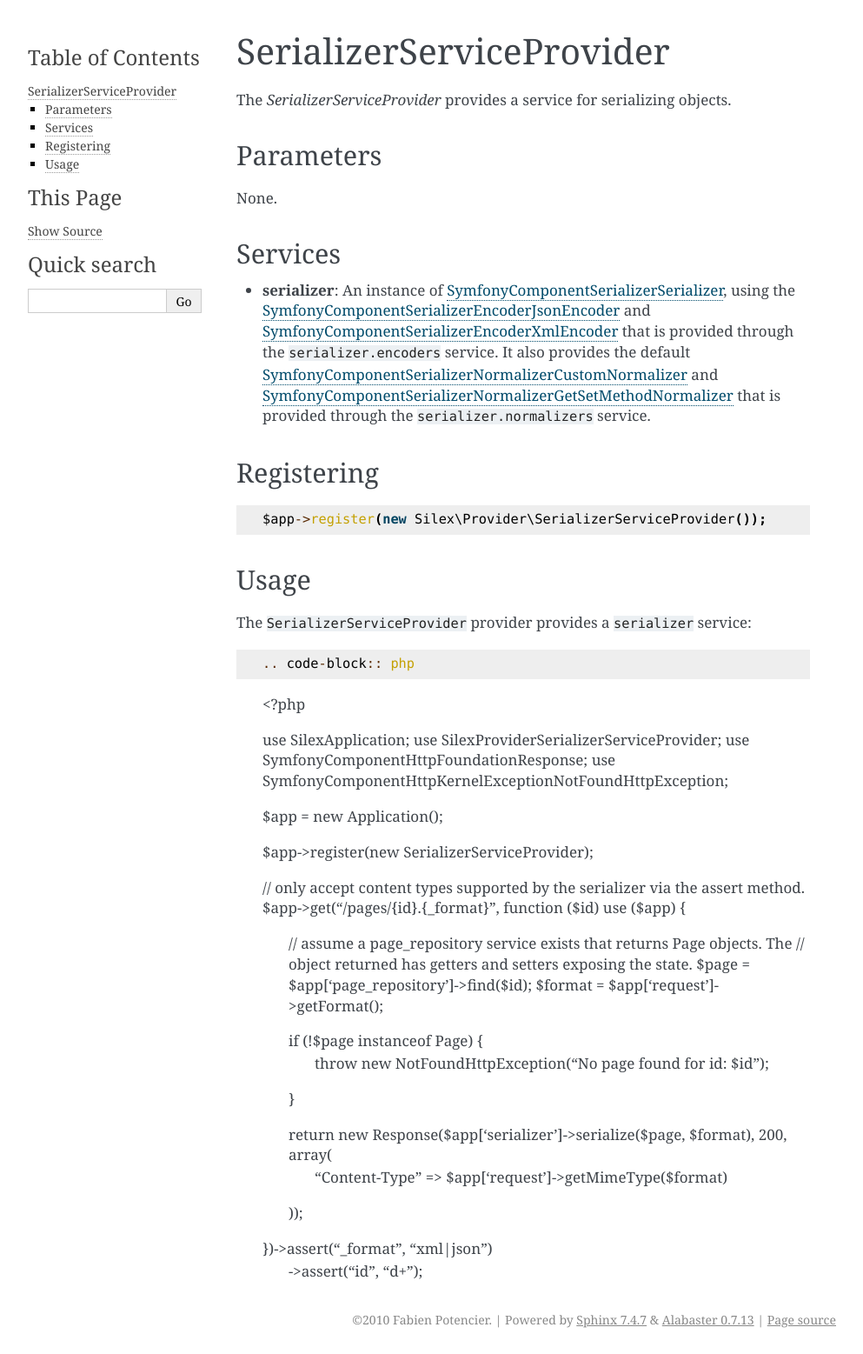
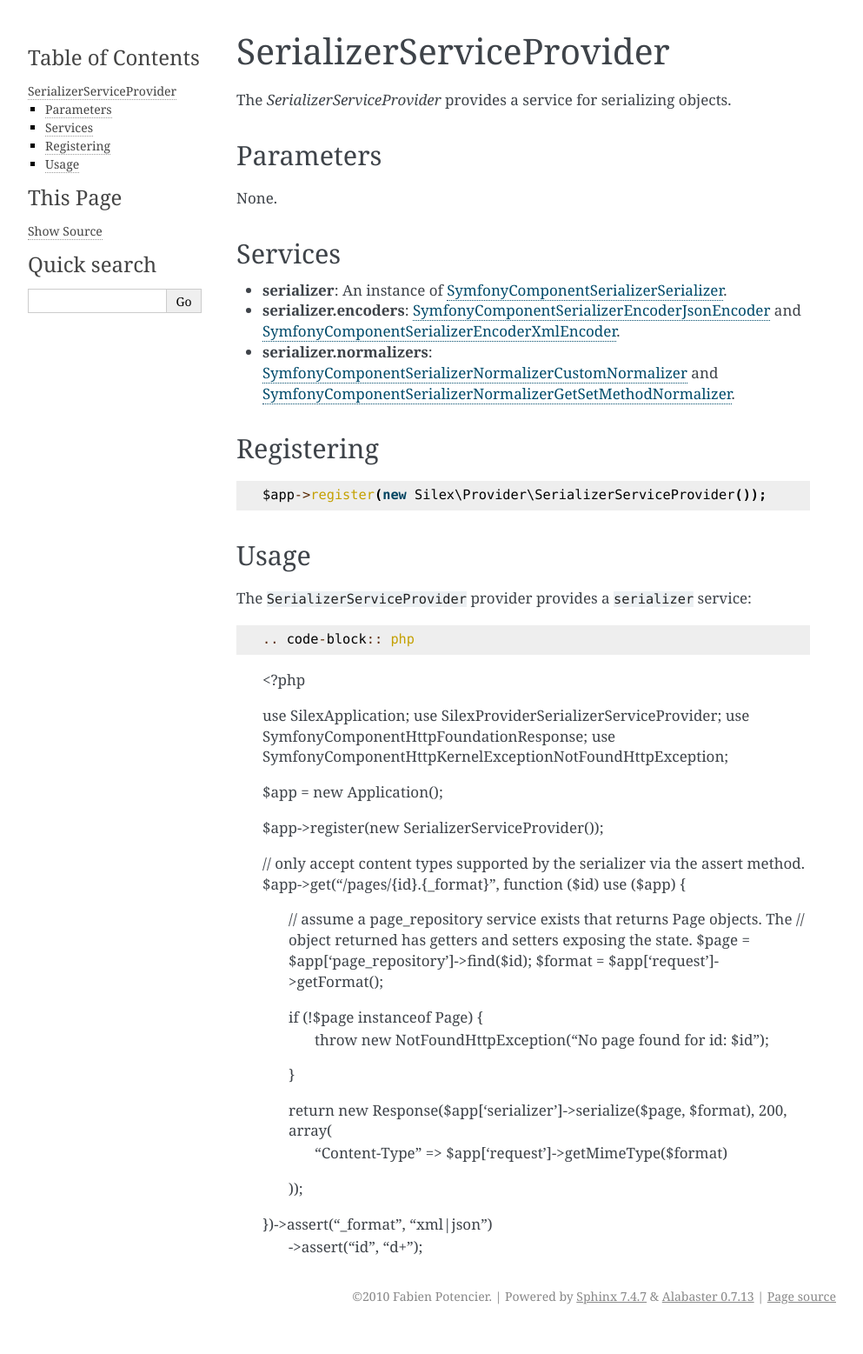
Before and after one commit to silexphp/Silex, a Sphinx documentation site: the page built from doc/providers/serializer.rst, in a window 1280 px wide. Shown: the whole page at 87% size, without its empty margins (148-1141 px from the left). Built offline with Sphinx 7.4.7, drawn with Linux system fonts in a browser that asks for light colours; after the commit the page ends 1530 px from its top, so only the background shows below that.

Commit message:
Fix documentation.
All services are now listed seperately.

```diff
--- a/doc/providers/serializer.rst
+++ b/doc/providers/serializer.rst
@@ -12,17 +12,17 @@
 --------
 
 * **serializer**: An instance of `Symfony\Component\Serializer\Serializer
-  <http://api.symfony.com/master/Symfony/Component/Serializer/Serializer.html>`_,
-  using the `Symfony\Component\Serializer\Encoder\JsonEncoder
+  <http://api.symfony.com/master/Symfony/Component/Serializer/Serializer.html>`_.
+
+* **serializer.encoders**: `Symfony\Component\Serializer\Encoder\JsonEncoder
   <http://api.symfony.com/master/Symfony/Component/Serializer/Encoder/JsonEncoder.html>`_
   and `Symfony\Component\Serializer\Encoder\XmlEncoder
-  <http://api.symfony.com/master/Symfony/Component/Serializer/Encoder/XmlEncoder>`_
-  that is provided through the ``serializer.encoders`` service.
-  It also provides the default `Symfony\Component\Serializer\Normalizer\CustomNormalizer
+  <http://api.symfony.com/master/Symfony/Component/Serializer/Encoder/XmlEncoder>`_.
+
+* **serializer.normalizers**: `Symfony\Component\Serializer\Normalizer\CustomNormalizer
   <http://api.symfony.com/master/Symfony/Component/Serializer/Normalizer/CustomNormalizer>`_
   and `Symfony\Component\Serializer\Normalizer\GetSetMethodNormalizer
-  <http://api.symfony.com/master/Symfony/Component/Serializer/Normalizer/GetSetMethodNormalizer>`_
-  that is provided through the ``serializer.normalizers`` service.
+  <http://api.symfony.com/master/Symfony/Component/Serializer/Normalizer/GetSetMethodNormalizer>`_.
 
 Registering
 -----------
@@ -47,7 +47,7 @@
 
     $app = new Application();
 
-    $app->register(new SerializerServiceProvider);
+    $app->register(new SerializerServiceProvider());
 
     // only accept content types supported by the serializer via the assert method.
     $app->get("/pages/{id}.{_format}", function ($id) use ($app) {
```
